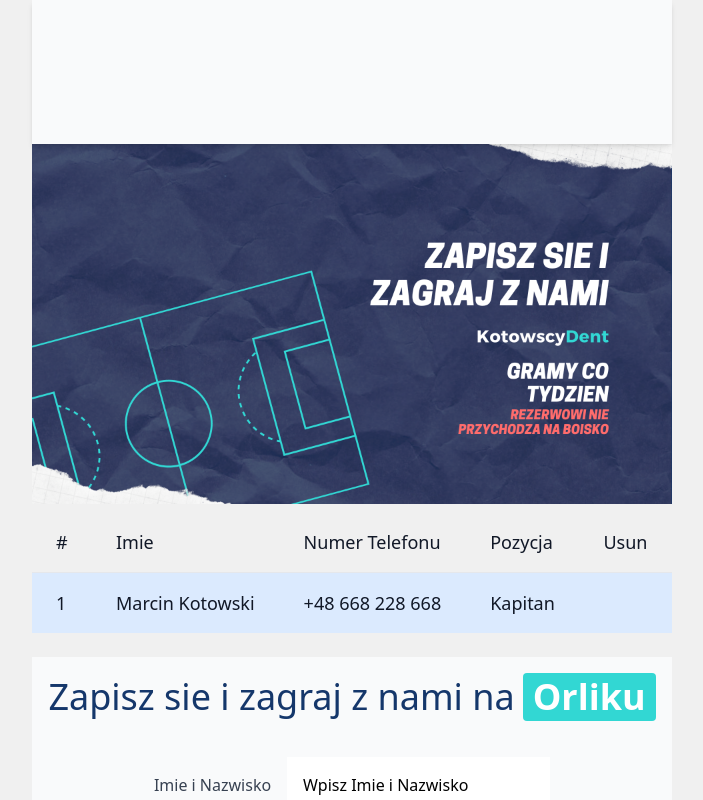
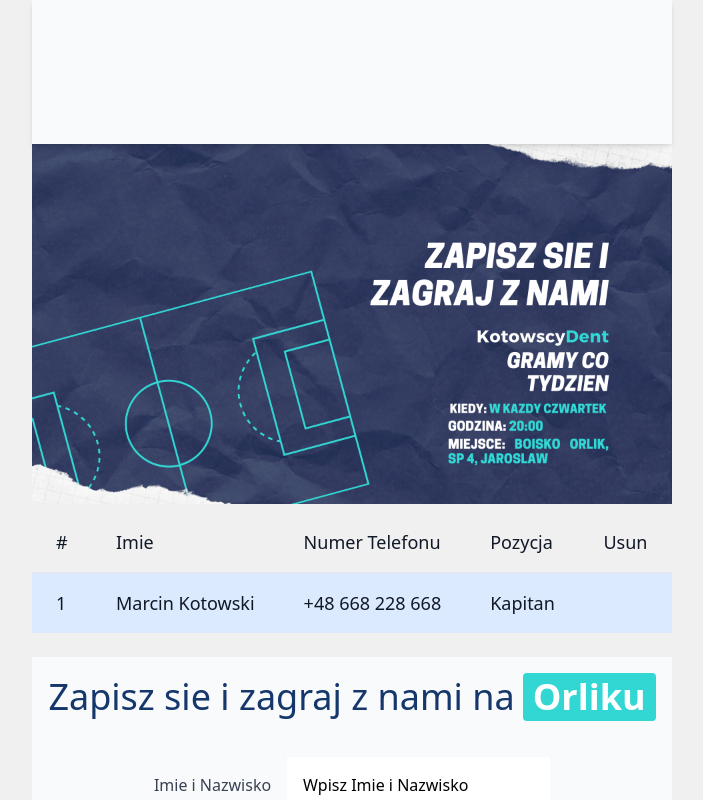
Before and after one commit to JakubUherDev/orlik-jw, a React (Vite) app: page / in a window 1280 px wide. Shown: the top 800 px of the page, without its empty margins (288-991 px from the left). Built offline with nearby package versions, Linux system fonts and the light colour scheme; a web font is replaced by a local one.

Commit message:
Update: Images

```diff
--- a/src/App.tsx
+++ b/src/App.tsx
@@ -51,7 +51,7 @@ function App() {
         <div className="App">
             <div className="container mx-auto w-full md:w-1/2">
                 <Header/>
-                <img className={'w-full h-full'} src="public/gradia-assets/hero.png" alt='Hero Image'/>
+                <img className={'w-full h-full'} src="public/hero1.png" alt='Hero Image'/>
                 <PlayerList players={players} removePlayers={removePlayer}/>
 
                 <div className="mt-4">
--- a/src/components/Header/Header.tsx
+++ b/src/components/Header/Header.tsx
@@ -10,7 +10,7 @@ const Header = () => (
                 <div className="navbar-collapse collapse grow items-center" id="navbarSupportedContentY">
                     <ul className="navbar-nav mr-auto lg:flex lg:flex-row">
                         <li className={'mx-auto'}>
-                            <img src='public/gradia-assets/logo.png'/>
+                            <img src='public/logo.png' alt={'KotowscyDent logo - Orlik JW'}/>
                         </li>
                         {/*<li className="nav-item">*/}
                         {/*    <a className="nav-link block pr-2 lg:px-2 py-2 text-gray-600 hover:text-gray-700 focus:text-gray-700 transition duration-150 ease-in-out"*/}
```
Also changed, not shown: public/hero1.png (added), public/logo.png (renamed from public/gradia-assets/logo.png).
